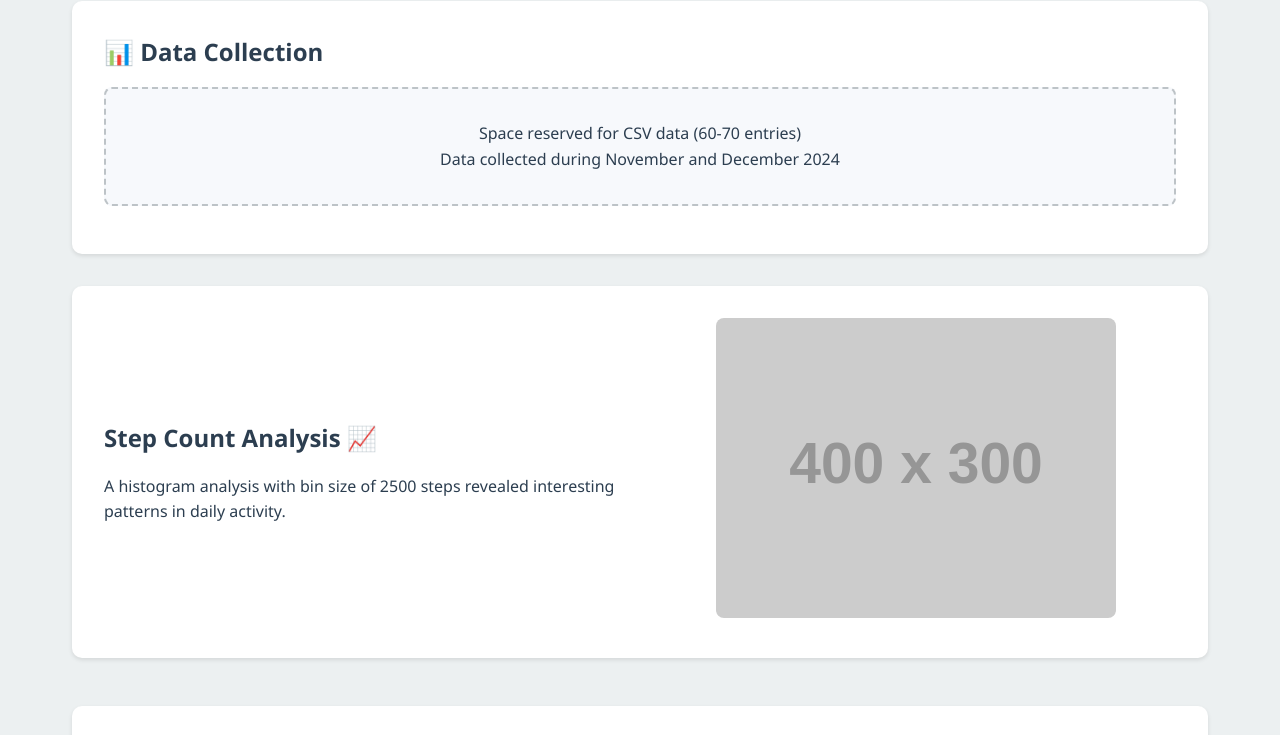
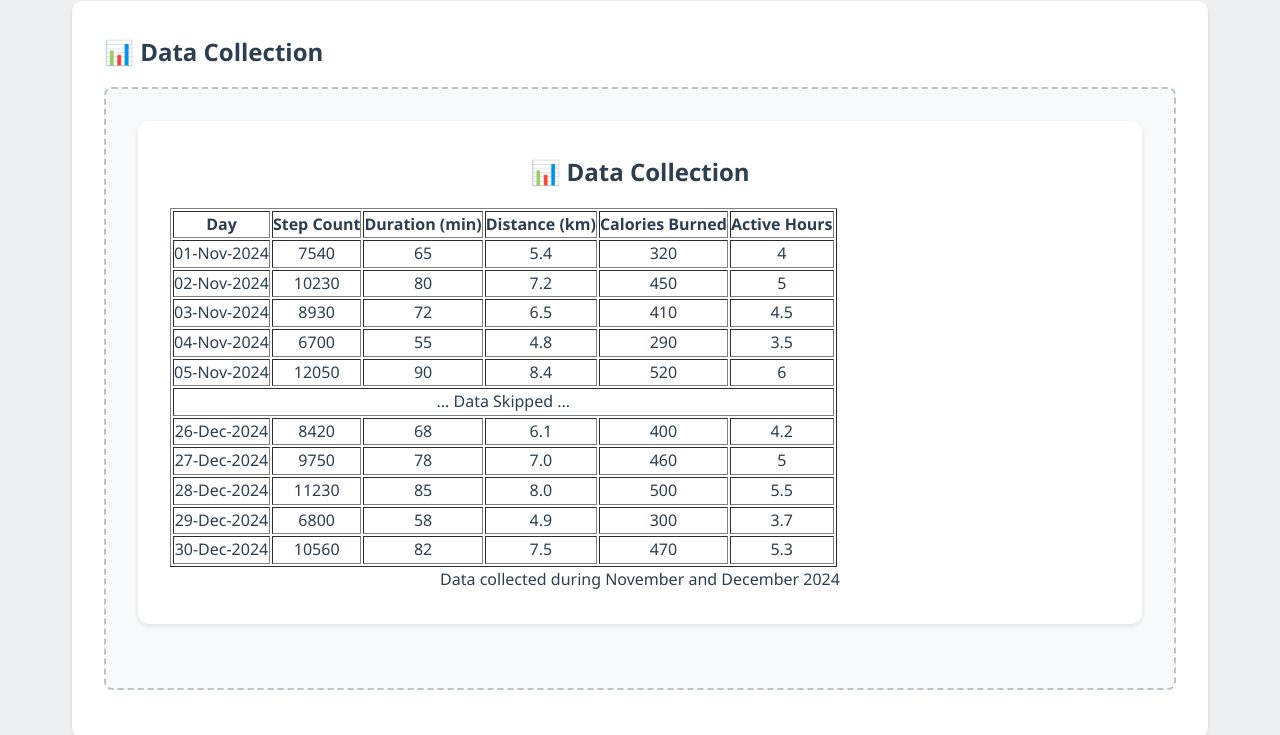
Before and after one commit to kinshuk18/KinshukGupta_12341190_Story_Telling_with_Data, a plain HTML site: page index.html in a window 1280 px wide. Shown: the part 659-1394 px from the top of the page. Drawn offline with Linux system fonts and the light colour scheme; placeholder pictures from the web are drawn by us.

Commit message:
Update index.html

```diff
--- a/index.html
+++ b/index.html
@@ -29,9 +29,110 @@
         <section class="data-space">
             <h2>📊 Data Collection</h2>
             <div class="csv-placeholder">
-                <p>Space reserved for CSV data (60-70 entries)</p>
-                <p>Data collected during November and December 2024</p>
-            </div>
+                <section class="data-space">
+                    <h2>📊 Data Collection</h2>
+                    <div class="csv-table">
+                        <table border="1">
+                            <thead>
+                                <tr>
+                                    <th>Day</th>
+                                    <th>Step Count</th>
+                                    <th>Duration (min)</th>
+                                    <th>Distance (km)</th>
+                                    <th>Calories Burned</th>
+                                    <th>Active Hours</th>
+                                </tr>
+                            </thead>
+                            <tbody>
+                                <tr>
+                                    <td>01-Nov-2024</td>
+                                    <td>7540</td>
+                                    <td>65</td>
+                                    <td>5.4</td>
+                                    <td>320</td>
+                                    <td>4</td>
+                                </tr>
+                                <tr>
+                                    <td>02-Nov-2024</td>
+                                    <td>10230</td>
+                                    <td>80</td>
+                                    <td>7.2</td>
+                                    <td>450</td>
+                                    <td>5</td>
+                                </tr>
+                                <tr>
+                                    <td>03-Nov-2024</td>
+                                    <td>8930</td>
+                                    <td>72</td>
+                                    <td>6.5</td>
+                                    <td>410</td>
+                                    <td>4.5</td>
+                                </tr>
+                                <tr>
+                                    <td>04-Nov-2024</td>
+                                    <td>6700</td>
+                                    <td>55</td>
+                                    <td>4.8</td>
+                                    <td>290</td>
+                                    <td>3.5</td>
+                                </tr>
+                                <tr>
+                                    <td>05-Nov-2024</td>
+                                    <td>12050</td>
+                                    <td>90</td>
+                                    <td>8.4</td>
+                                    <td>520</td>
+                                    <td>6</td>
+                                </tr>
+                                <tr>
+                                    <td colspan="6" style="text-align: center;">... Data Skipped ...</td>
+                                </tr>
+                                <tr>
+                                    <td>26-Dec-2024</td>
+                                    <td>8420</td>
+                                    <td>68</td>
+                                    <td>6.1</td>
+                                    <td>400</td>
+                                    <td>4.2</td>
+                                </tr>
+                                <tr>
+                                    <td>27-Dec-2024</td>
+                                    <td>9750</td>
+                                    <td>78</td>
+                                    <td>7.0</td>
+                                    <td>460</td>
+                                    <td>5</td>
+                                </tr>
+                                <tr>
+                                    <td>28-Dec-2024</td>
+                                    <td>11230</td>
+                                    <td>85</td>
+                                    <td>8.0</td>
+                                    <td>500</td>
+                                    <td>5.5</td>
+                                </tr>
+                                <tr>
+                                    <td>29-Dec-2024</td>
+                                    <td>6800</td>
+                                    <td>58</td>
+                                    <td>4.9</td>
+                                    <td>300</td>
+                                    <td>3.7</td>
+                                </tr>
+                                <tr>
+                                    <td>30-Dec-2024</td>
+                                    <td>10560</td>
+                                    <td>82</td>
+                                    <td>7.5</td>
+                                    <td>470</td>
+                                    <td>5.3</td>
+                                </tr>
+                            </tbody>
+                        </table>
+                        <p>Data collected during November and December 2024</p>
+                    </div>
+                </section>
+                </div>
         </section>
 
         <section class="analysis">
@@ -42,6 +143,16 @@
                 </div>
                 <div class="image-container">
                     <img src="https://via.placeholder.com/400x300" alt="Step Count Histogram" class="zoomable">
+                </div>
+            </div>
+
+            <div class="analysis-item">
+                <div class="text-content">
+                    <h2>Calorie Analysis 🔥</h2>
+                    <p>Analysis of daily caloric burn in intervals of 200 calories showed consistent patterns.</p>
+                </div>
+                <div class="image-container">
+                    <img src="https://via.placeholder.com/400x300" alt="Calorie Burn Analysis" class="zoomable">
                 </div>
             </div>
 
```
